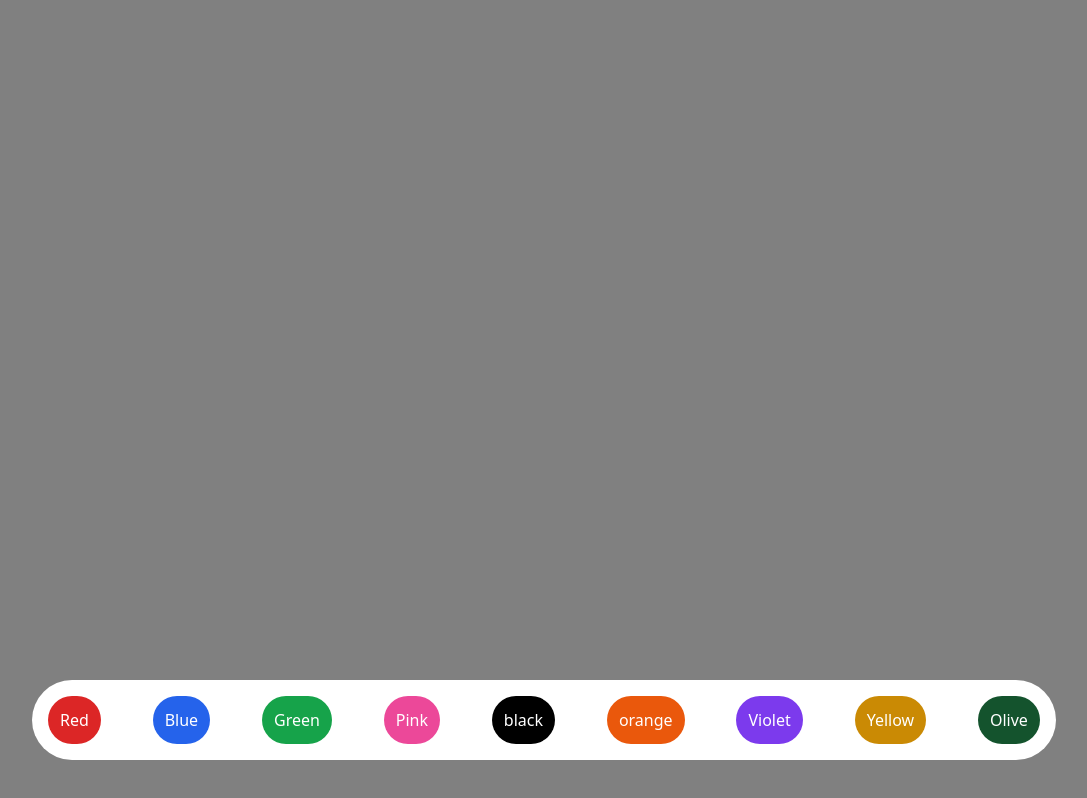
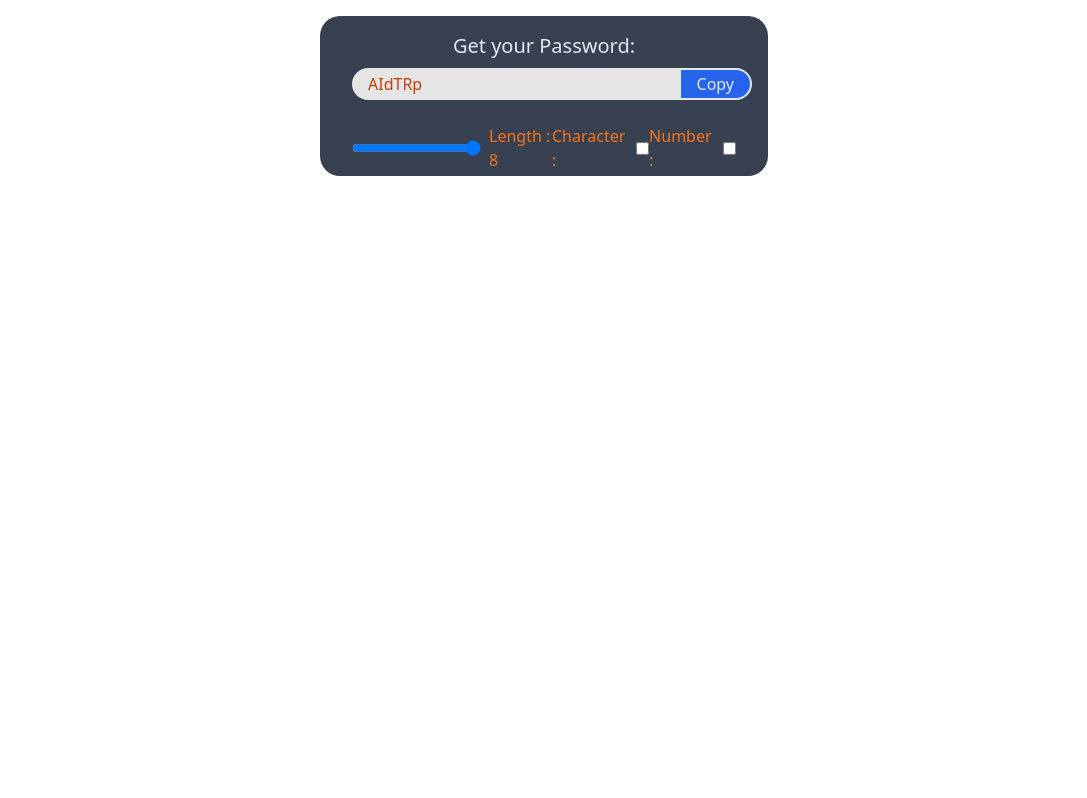
Before and after one commit to Metamorphosis21/React-JS, a React (Vite) app in the folder Vite_React/: page / in a window 1280 px wide. Shown: the whole page, without its empty margins (96-1183 px from the left). Built offline with nearby package versions, Linux system fonts and the light colour scheme.

Commit message:
Project - 2 in React - Day 5

```diff
--- /dev/null
+++ b/Vite_React/src/P2_PasswordGenerator.jsx
@@ -0,0 +1,72 @@
+import { useCallback, useEffect, useRef, useState } from 'react'
+import './input.css'
+
+function P2_PasswordGenerator(){
+
+    let [length , setLength] = useState(8)
+    let [number , setNumber] = useState(false)
+    let [character , setCharacter] = useState(false)
+    let [password , setPassword] = useState("")
+
+    // Using useRef -
+    let passRef = useRef(null)
+
+    // Using useCallback - is a React Hook that lets you cache a function definition between re-renders. (Optimized , use less space as the function is in the cache and called whenever needed)
+    // generating password
+    const passGenerator = useCallback(() => {
+        let pass = ""
+        let str = "abcdefghijklmnopqrstuvwxyzABCDEFGHIJKLMNOPQRSTUVWXYZ"
+
+        if(number) str+= "1234567890"
+        if(character) str+= "!@#$%^&*()_+="
+
+        for (let index = 1; index < length; index++) {
+            let getChar = [Math.floor(Math.random() * str.length + 1)]
+            pass += str.charAt(getChar)
+        }
+        setPassword(pass)
+
+    },[length, number, character])
+
+    // copying password to clipboard
+    const copyPass = useCallback(() => {
+        passRef.current?.select()
+        passRef.current?.setSelectionRange(0,100)
+        window.navigator.clipboard.writeText(password)
+    },[password])
+
+    // Using useEffect - re-runs the program if any of the dependencies are changed
+    useEffect(() => {
+        passGenerator()
+    } , [length, number, character, passGenerator])
+
+    return(
+        <div className="container w-[35%] h-[20vh] bg-gray-700 p-4 m-4 rounded-[20px] mx-auto">
+
+            <h1 className='text-xl bold text-slate-200 text-center'>Get your Password:</h1>
+
+            <div className="getpass flex justify-center my-2">
+                <input type="text" value={password} className='w-[400px] h-[30px] ml-4 rounded-l-[20px] p-4 text-orange-700 bg-neutral-200' placeholder='Password'readOnly ref={passRef}/>
+                <button className='bg-blue-600 h-[32px] px-4 text-slate-200 border-2 rounded-r-[20px]' onClick={copyPass}>Copy</button>
+            </div>
+
+            <div className="inputs flex items-center justify-between my-6 px-4 text-orange-500">
+                <div className="range  flex items-center gap-x-2">
+                    <input type="range" min={6} max={40} onChange={(e) => {setLength(e.target.value)}}/>
+                    <label>Length : {length}</label>
+                </div>
+                <div className="options flex items-center gap-x-2">
+                    <label> Character : </label>
+                    <input type="checkbox" defaultChecked={character} onChange={() => {setCharacter((prev) => !prev)}}/>
+                </div>
+                <div className="options flex items-center gap-x-2">
+                    <label> Number : </label>
+                    <input type="checkbox" defaultChecked={number} onChange={() => {setNumber((prev) => !prev)}}/>
+                </div>
+            </div>
+
+        </div>
+    )
+}
+
+export default P2_PasswordGenerator
--- a/Vite_React/src/main.jsx
+++ b/Vite_React/src/main.jsx
@@ -1,10 +1,11 @@
 import React from 'react'      // for mobiles
 import ReactDOM from 'react-dom/client'     // for websites
 
-import App1 from './App1.jsx'
+import App from './tempReact.jsx'
 import Comp1 from './myComp1.jsx'
 import Hook from './Hook.jsx'
-import P1_bgChanger from './p1_bgChanger.jsx'
+import P1_BgChanger from './p1_bgChanger.jsx'
+import P2_PasswordGenerator from './P2_PasswordGenerator.jsx'
 
 // function Check(){
 //   return(
@@ -27,10 +28,12 @@ ReactDOM.createRoot(document.getElementById("root")) // ReactDOM - this version
   .render(              //  renders HTML to the web page (here makes the App component to be insisde the root div)
     <React.StrictMode>
 
-      {/*<App1 />
-       <Comp1 />
-      <Hook /> */}
-      <P1_bgChanger/>
+       {/*<App />
+      <Comp1 />
+      <Hook />
+      <P1_BgChanger/>*/}
+      <P2_PasswordGenerator/>
+
 
     </React.StrictMode>
   );
```
